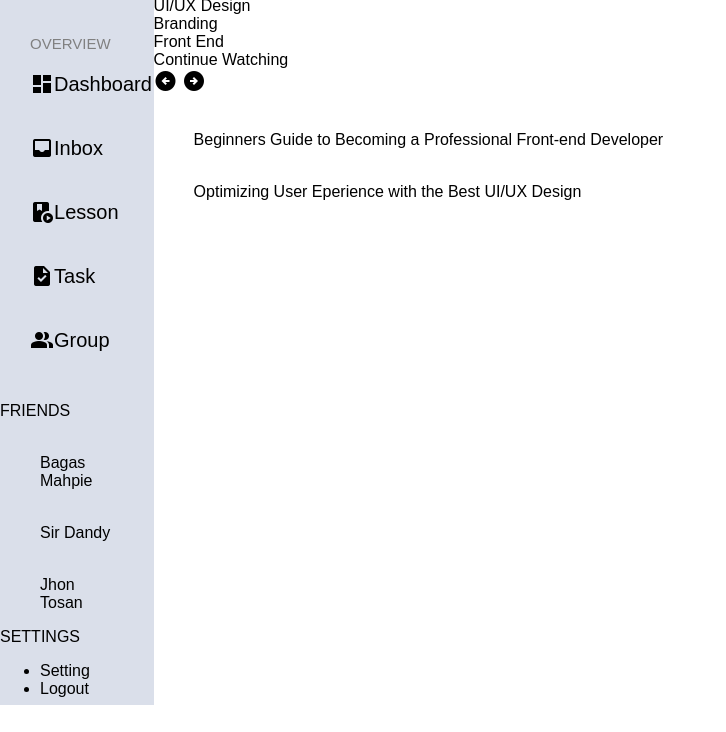
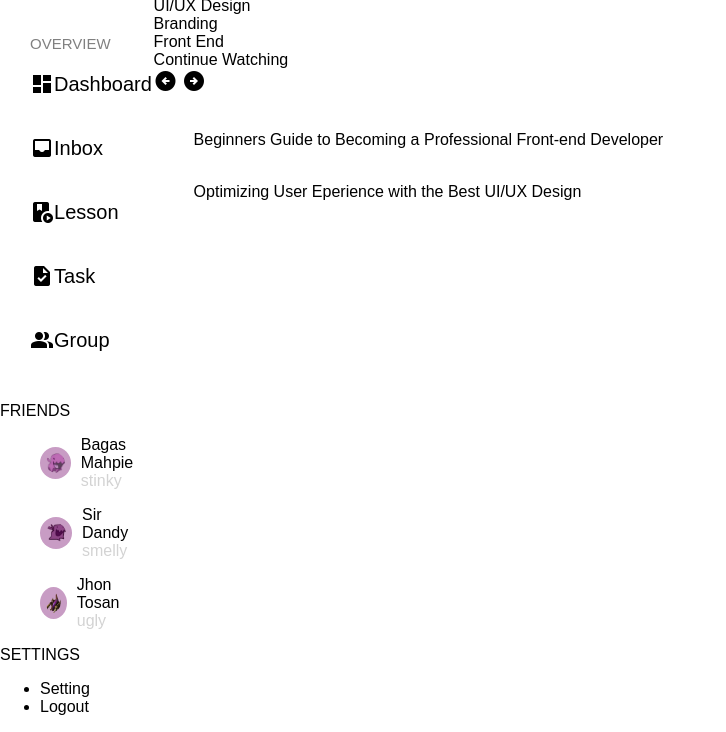
Before and after one commit to Adaminoo/SASS-Dashboard, a plain HTML site: page index.html in a window 1280 px wide. Shown: the part 95-827 px from the top of the page, without its empty margins (0-726 px from the left). Drawn offline with nearby package versions, Linux system fonts and the light colour scheme.

Commit message:
formatting images and adding mixins

```diff
--- a/_base.scss
+++ b/_base.scss
@@ -1 +1,19 @@
-$vegablue: #489BED;
+@mixin flexrow {
+    display:flex;
+    flex-direction: row;
+}
+
+@mixin flexcol {
+    display:flex;
+    flex-direction: column;
+}
+
+@mixin aligncenter {
+    display:flex;
+    align-items: center;
+}
+
+@mixin bgcircle {
+    border-radius: 50%;
+    background-color:#c89cc4;
+}
--- a/index.html
+++ b/index.html
@@ -26,16 +26,16 @@
                 <div class="ftitle">FRIENDS</div>
                 <div class="ficons">
                     <figure class="frfig">
-                        <img src="">
-                        <figcaption class="frfigcap">Bagas Mahpie</figcaption>
+                        <img class="frim" src="images/zergling 1.png">
+                        <figcaption class="frfigcap">Bagas Mahpie<br><span class=frcapcap>stinky</span></figcaption>
                     </figure>
                     <figure class="frfig">
-                        <img src="">
-                        <figcaption class="frfigcap">Sir Dandy</figcaption>
+                        <img class="frim" src="images/zergling 2.png">
+                        <figcaption class="frfigcap">Sir Dandy<br><span class=frcapcap>smelly</span></figcaption>
                     </figure>
                     <figure class="frfig">
-                        <img src="">
-                        <figcaption class="frfigcap">Jhon Tosan</figcaption>
+                        <img class="frim" src="images/zergling 3.png">
+                        <figcaption class="frfigcap">Jhon Tosan<br><span class=frcapcap>ugly</span></figcaption>
                     </figure>
                 </div>
             </div>
--- a/style.scss
+++ b/style.scss
@@ -1,16 +1,14 @@
 @use 'base';
 
 body {
+    @include base.flexrow;
     margin:0;
     padding:0;
-    display:flex;
-    flex-direction: row;
     font-family:Arial, Helvetica, sans-serif;
 }
 
 .logo {
-  display:flex;
-  align-items:center;
+  @include base.aligncenter;
   font-size:30px;
   margin:30px;
 }
@@ -45,7 +43,7 @@ body {
     width:12%;
     display:flex;
     flex-direction: column;
-    background-color: #dadfea;
+
 }
 
 .overview {
@@ -66,8 +64,27 @@ body {
 }
 
 .ovicon {
-  display:flex;
-  align-items:center;
+  @include base.aligncenter;
   padding:7px 0px;
 
 }
+
+.frfig {
+  @include base.aligncenter;
+}
+
+.frim {
+  width:20px;
+  height:20px;
+  padding:6px;
+  @include base.bgcircle
+
+}
+
+.frfigcap {
+  margin-left:10px;
+}
+
+.frcapcap {
+  color:lightgray;
+}
```
Also changed, not shown: style.css, 1 other file.
